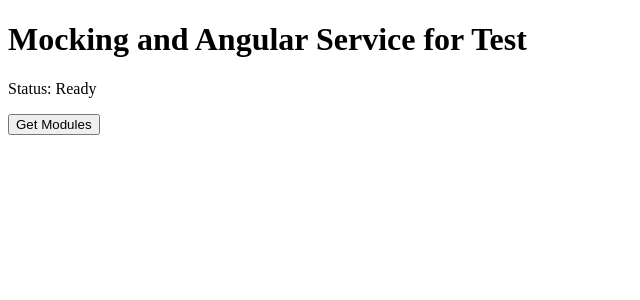
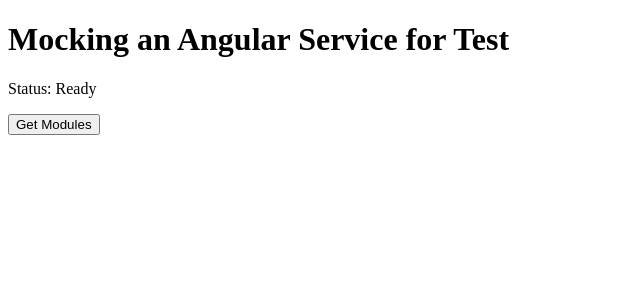
Before and after one commit to SpaceFozzy/angular-testing-component-services, an Angular app: page / in a window 1280 px wide. Shown: the top 300 px of the page, without its empty margins (0-640 px from the left). Built offline with nearby package versions, Linux system fonts and the light colour scheme.

Commit message:
Add first basic tests with service stub

```diff
--- a/package.json
+++ b/package.json
@@ -22,7 +22,7 @@
     "@angular/router": "^4.0.0",
     "core-js": "^2.4.1",
     "rxjs": "^5.1.0",
-    "zone.js": "^0.8.4"
+    "zone.js": "0.8.12"
   },
   "devDependencies": {
     "@angular/cli": "1.0.2",
--- a/src/app/app.component.html
+++ b/src/app/app.component.html
@@ -1,5 +1,5 @@
 <h1>
-  Mocking and Angular Service for Test
+  Mocking an Angular Service for Test
 </h1>
 <p>Status: {{status}}</p>
 <section *ngIf="modules.length" id="module-list">
```
Also changed, not shown: 1 other file (tests, documents, lock files or other folders).
